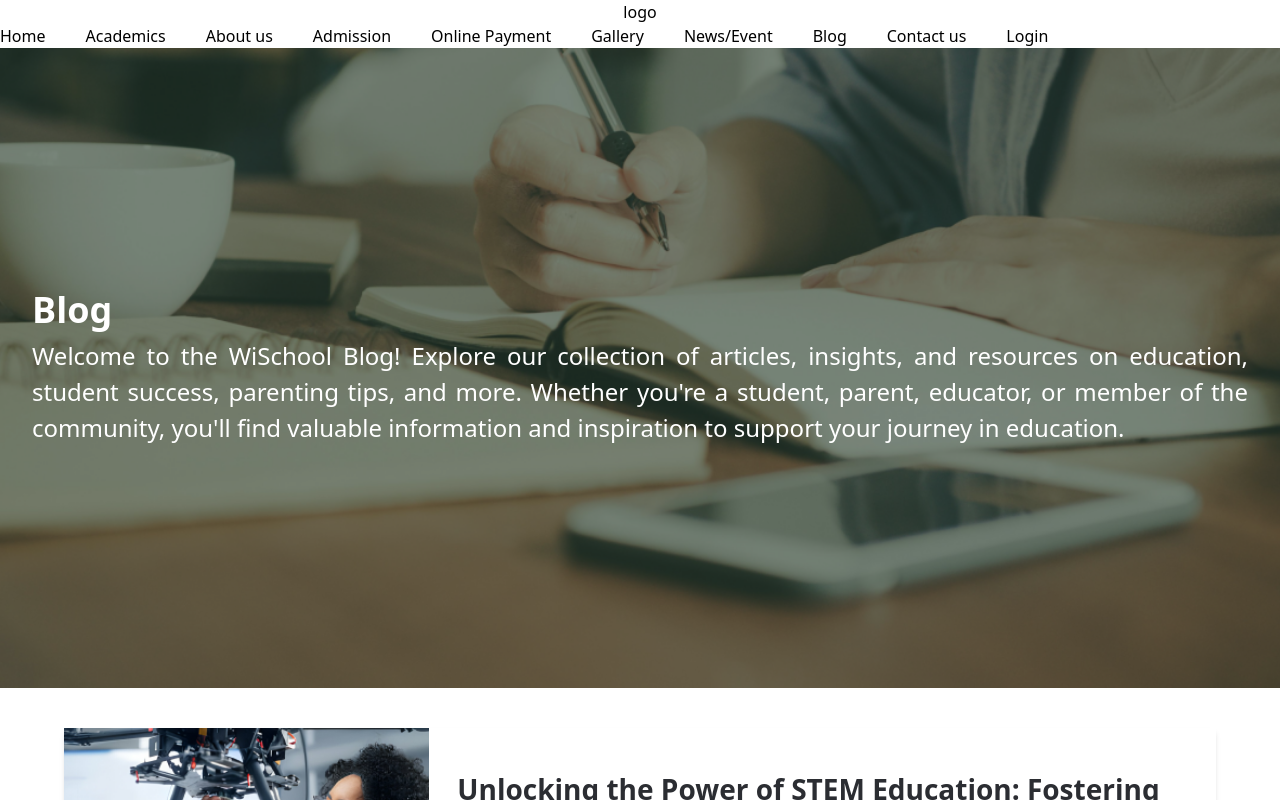
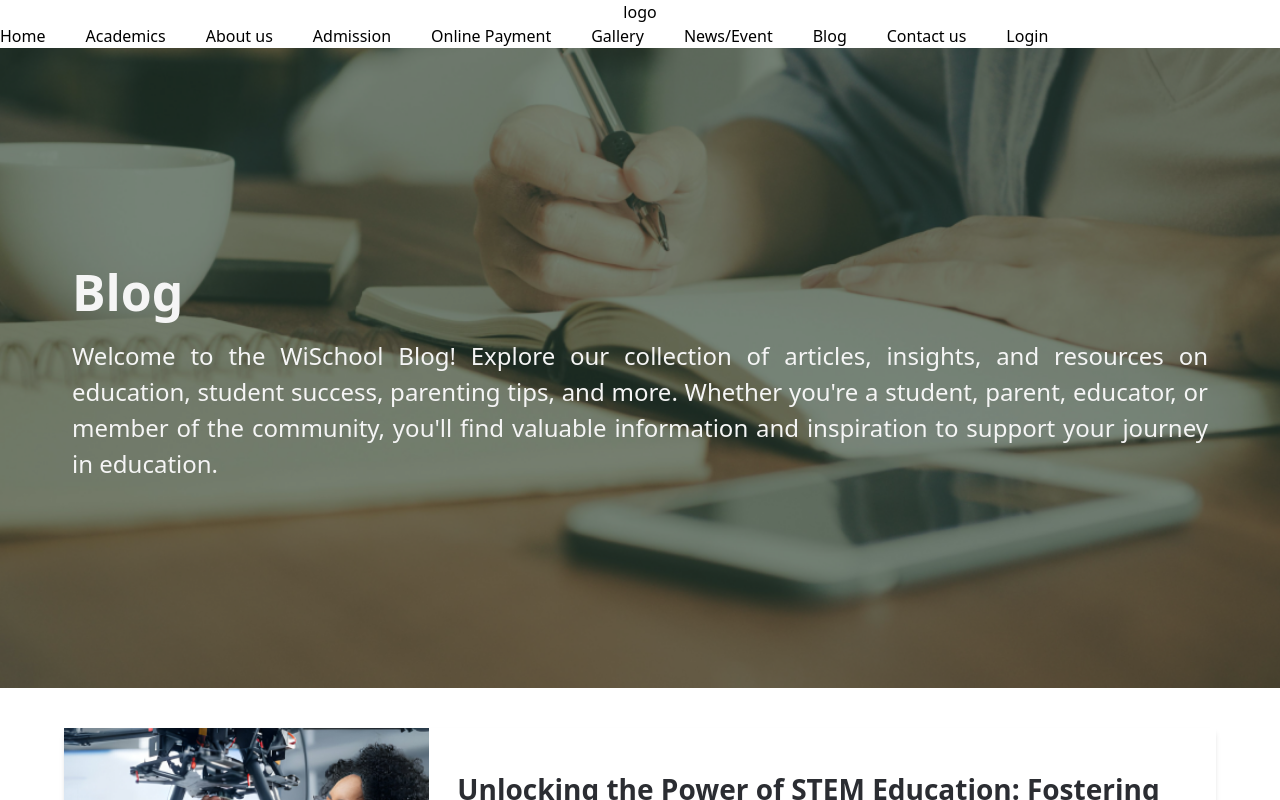
Before and after one commit to Olayinka-2/SMS_Frontend, a React (Vite) app: page /blog in a window 1280 px wide. Shown: the top 800 px of the page. Built offline with nearby package versions, Linux system fonts and the light colour scheme.

Commit message:
refactor herosection

```diff
--- /dev/null
+++ b/src/components/HeroSection.jsx
@@ -0,0 +1,19 @@
+import React from 'react'
+
+const HeroSection = ({ title, text, image }) => {
+    return (
+        <div className="relative h-[80vh] bg-[#001B07] items-center text-[#F5F5F5] flex text-right  justify-center">
+            <img
+                src={image}
+                alt="Contact Us"
+                className="absolute inset-0 w-full h-full object-cover opacity-50"
+            />
+            <div className="relative text-justify p-18">
+                <h1 className="text-[50px] font-bold">{title}</h1>
+                <p className="mt-2 text-[24px]">{text}</p>
+            </div>
+        </div>
+    )
+}
+
+export default HeroSection
--- a/src/pages/Blog/Blog.jsx
+++ b/src/pages/Blog/Blog.jsx
@@ -2,6 +2,7 @@ import React, { useState } from "react";
 import { useNavigate } from "react-router-dom";
 import SubscribeSection from "../../components/SubscribeSection";
 import BlogSection from "../../components/BlogSection";
+import HeroSection from "../../components/HeroSection";
 
 const Blog = () => {
     const navigate = useNavigate();
@@ -33,19 +34,7 @@ const Blog = () => {
     return (
         <div className="">
             {/* Hero Section */}
-            <section className="relative h-[80vh] bg-[#001B07] text-white flex items-center">
-                <img
-                    src="/blogheroimage.png"
-                    alt="Blog Hero"
-                    className="absolute inset-0 w-full h-full object-cover opacity-50"
-                />
-                <div className="relative text-justify p-8">
-                    <h1 className="text-4xl font-bold">Blog</h1>
-                    <p className="mt-2 text-[24px]">
-                        Welcome to the WiSchool Blog! Explore our collection of articles, insights, and resources on education, student success, parenting tips, and more. Whether you're a student, parent, educator, or member of the community, you'll find valuable information and inspiration to support your journey in education.
-                    </p>
-                </div>
-            </section>
+            <HeroSection image="/blogheroimage.png" title="Blog" text="Welcome to the WiSchool Blog! Explore our collection of articles, insights, and resources on education, student success, parenting tips, and more. Whether you're a student, parent, educator, or member of the community, you'll find valuable information and inspiration to support your journey in education." />
 
             {/* Blog List */}
             <BlogSection />
--- a/src/pages/Contact/Contact.jsx
+++ b/src/pages/Contact/Contact.jsx
@@ -3,23 +3,15 @@ import { GoLocation } from "react-icons/go";
 import { HiLocationMarker } from "react-icons/hi";
 import { MdMail } from "react-icons/md";
 import ContactForm from "../../components/Contact";
+import HeroSection from "../../components/HeroSection";
+import image from '/contactImage.png'
 
 
 const Contact = () => {
     return (
         <div className="">
             {/* Hero Section */}
-            <div className="relative h-[80vh] bg-[#001B07] items-center text-[#F5F5F5] flex text-right  justify-center">
-                <img
-                    src="/contactImage.png"
-                    alt="Contact Us"
-                    className="absolute inset-0 w-full h-full object-cover opacity-50"
-                />
-                <div className="relative text-justify p-18">
-                    <h1 className="text-[50px] font-bold">Contact Us</h1>
-                    <p className="mt-2 text-[24px]">Welcome to the WiSchool Contact Us page! Whether you have questions, feedback, or just want to say hello, we'd love to hear from you. Use the information below to get in touch with our team. We're here to help!</p>
-                </div>
-            </div>
+            <HeroSection title="Contact Us" image={image} text="Welcome to the WiSchool Contact Us page! Whether you have questions, feedback, or just want to say hello, we'd love to hear from you. Use the information below to get in touch with our team. We're here to help!" />
 
             {/* Three Column Section */}
             <div className="grid grid-cols-1 bg-[#A5FFB9] md:grid-cols-3 gap-6 p-8 px-20">
```
